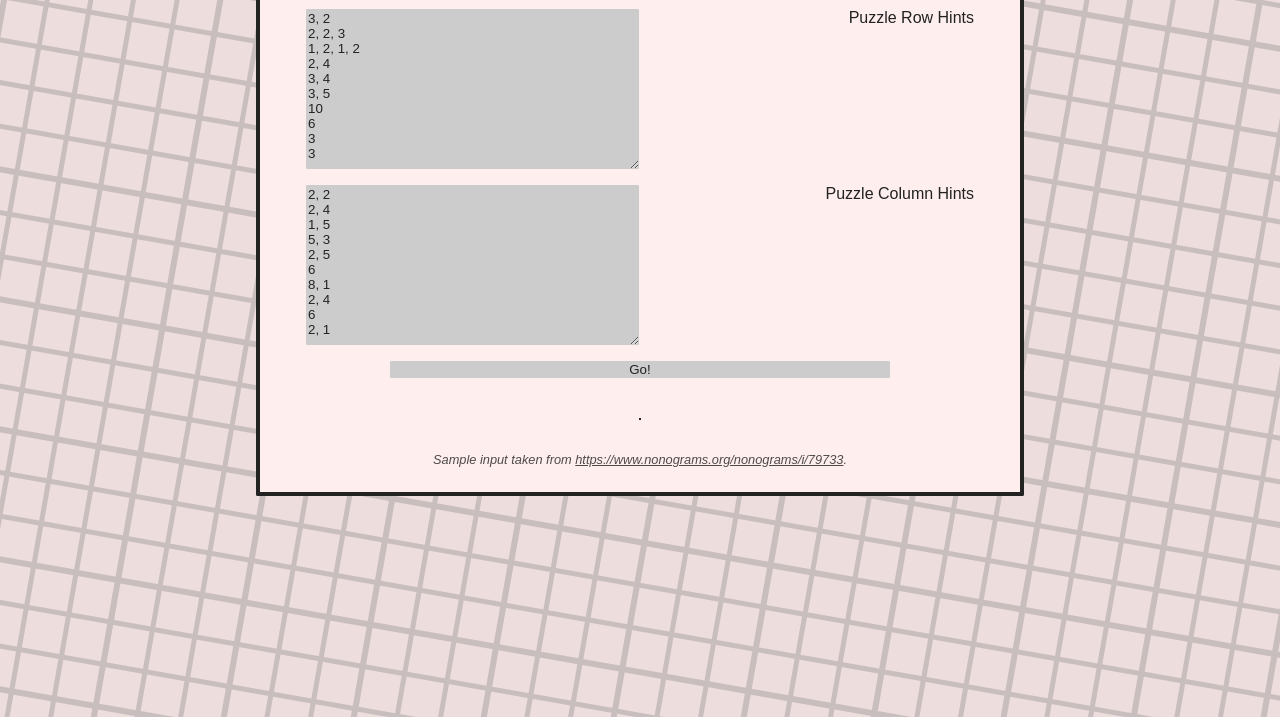
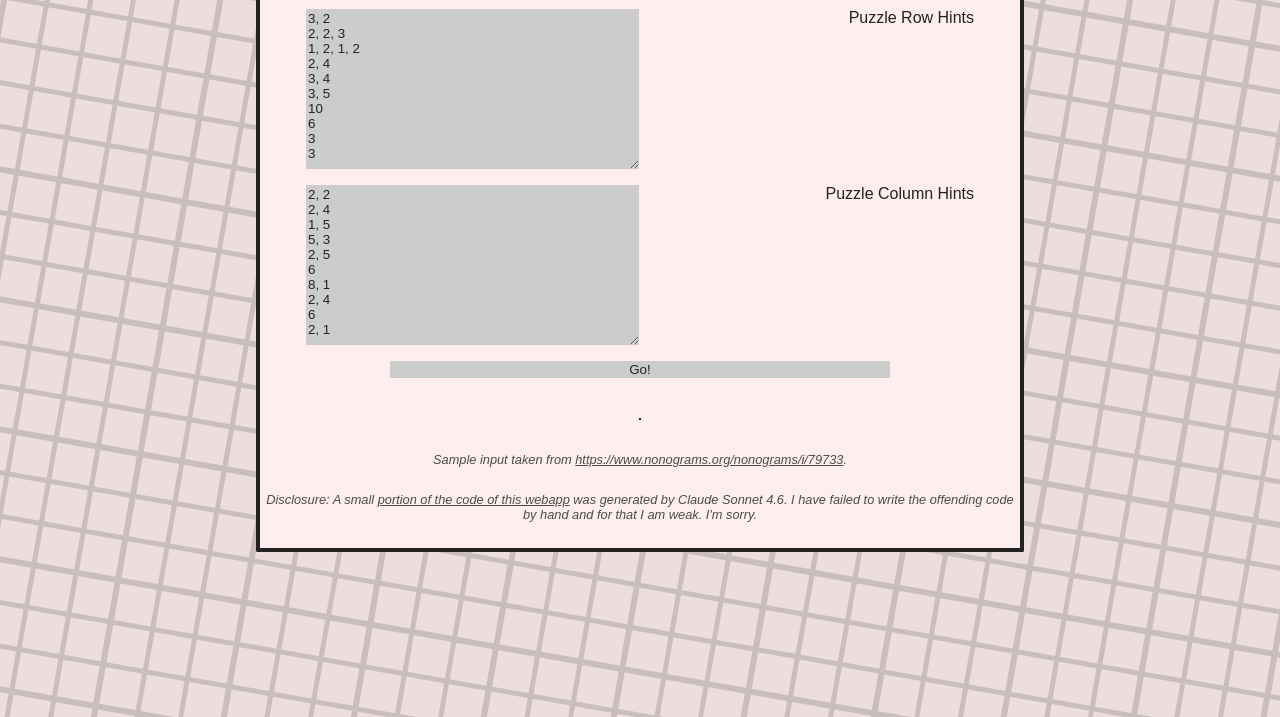
Before and after one commit to balt-dev/website, a plain HTML site: page nonogram-solver/index.html in a window 1280 px wide. Shown: the part 131-848 px from the top of the page. Drawn offline with Linux system fonts and the light colour scheme.

Commit message:
Add disclosure

```diff
--- a/nonogram-solver/index.html
+++ b/nonogram-solver/index.html
@@ -64,6 +64,7 @@
             </table>
         </div>
         <p class="attribution">Sample input taken from <a href="https://www.nonograms.org/nonograms/i/79733">https://www.nonograms.org/nonograms/i/79733</a>.</p>
+        <p class="attribution">Disclosure: A small <a href="./slop.js">portion of the code of this webapp</a> was generated by Claude Sonnet 4.6. I have failed to write the offending code by hand and for that I am weak. I'm sorry.</p>
     </div>
     <script src="./index.js" type="module"></script>
 </body>
```
